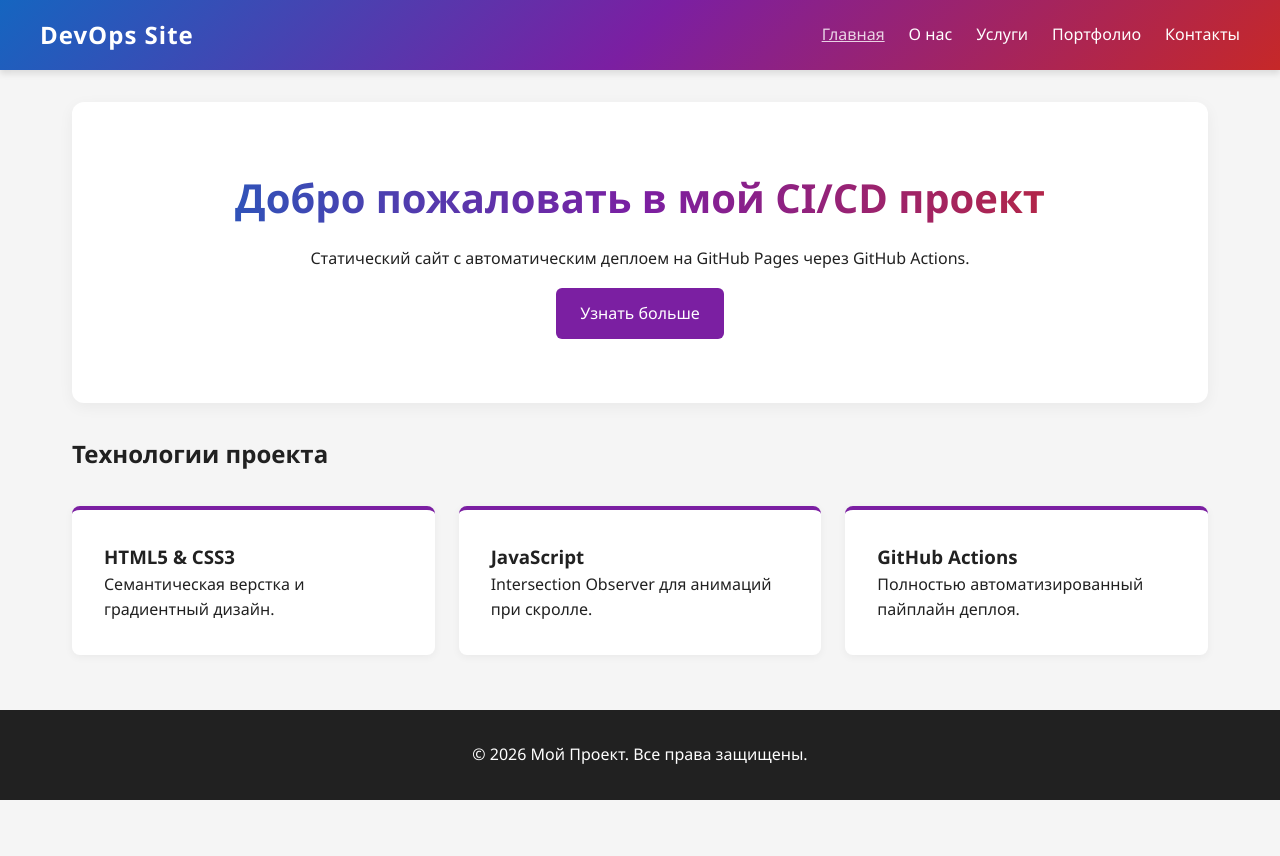
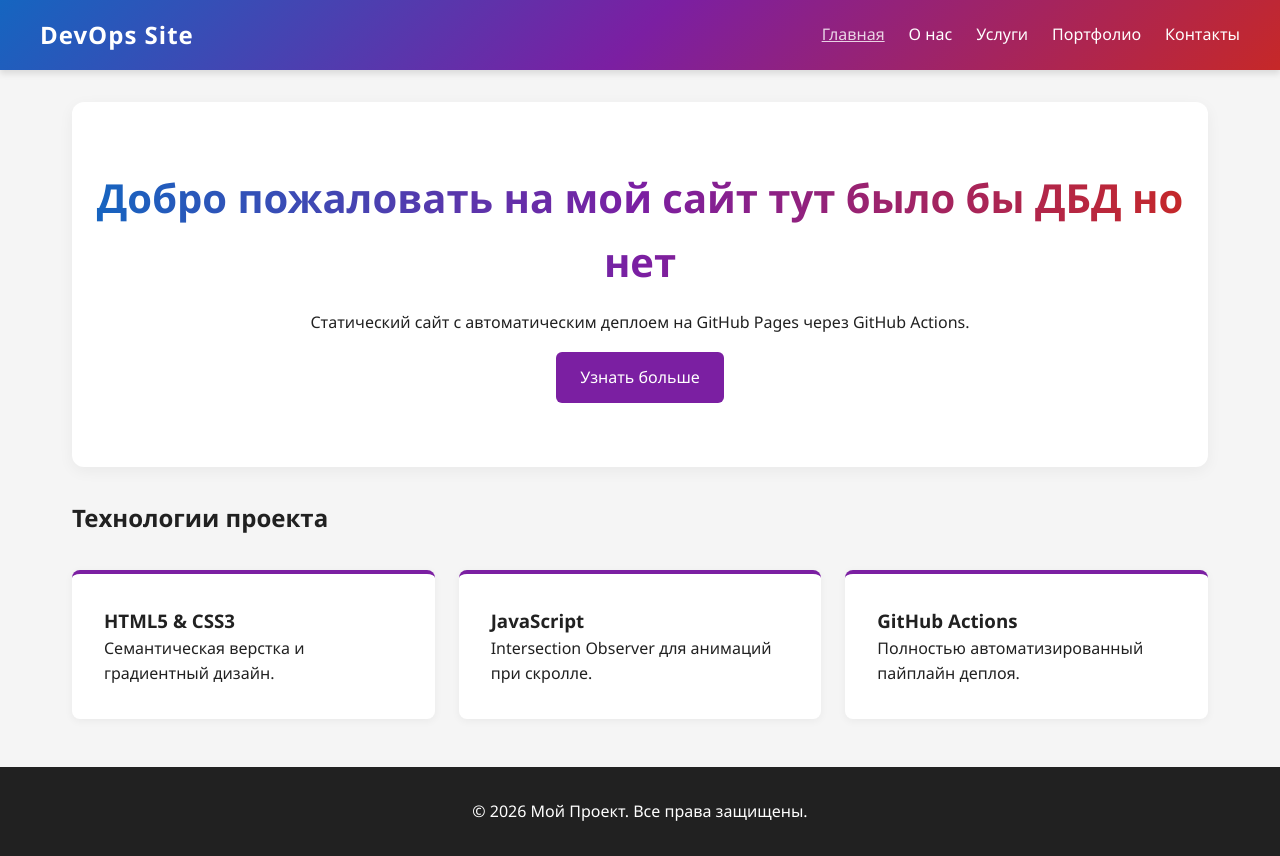
Before and after one commit to ALASTOR666-Husk/hello-pages, a plain HTML site: page index.html in a window 1280 px wide. Before the commit the page ends 800 px from the top, so only its background shows below. Drawn offline with Linux system fonts and the light colour scheme.

Commit message:
update: changed hero title on index page

```diff
--- a/index.html
+++ b/index.html
@@ -21,7 +21,7 @@
     </header>
     <main>
         <section class="hero animate-on-scroll">
-            <h1>Добро пожаловать в мой CI/CD проект</h1>
+            <h1>Добро пожаловать на мой сайт тут было бы ДБД но нет</h1>
             <p>Статический сайт с автоматическим деплоем на GitHub Pages через GitHub Actions.</p>
             <a href="about.html" class="btn">Узнать больше</a>
         </section>
```
